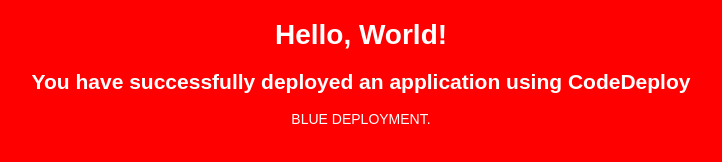
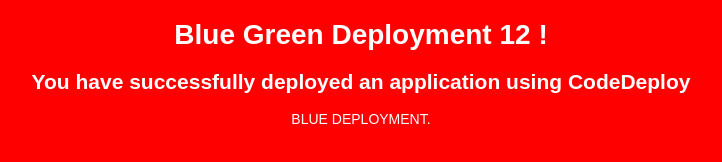
Before and after one commit to daviduDevOps/SampleProjectPS, a plain HTML site: page index.html in a window 1280 px wide. Shown: the whole page, without its empty margins (279-1001 px from the left). Drawn offline with Linux system fonts and the light colour scheme.

Commit message:
Update index.html

```diff
--- a/index.html
+++ b/index.html
@@ -12,7 +12,7 @@
   </style>
 </head>
 <body>
-  <div align="center"><h1>Hello, World!</h1></div>
+  <div align="center"><h1>Blue Green Deployment 12 !</h1></div>
   <div align="center"><h2>You have successfully deployed an application using CodeDeploy</h2></div>
   <div align="center">
     <p>BLUE DEPLOYMENT</a>.</p>
```
